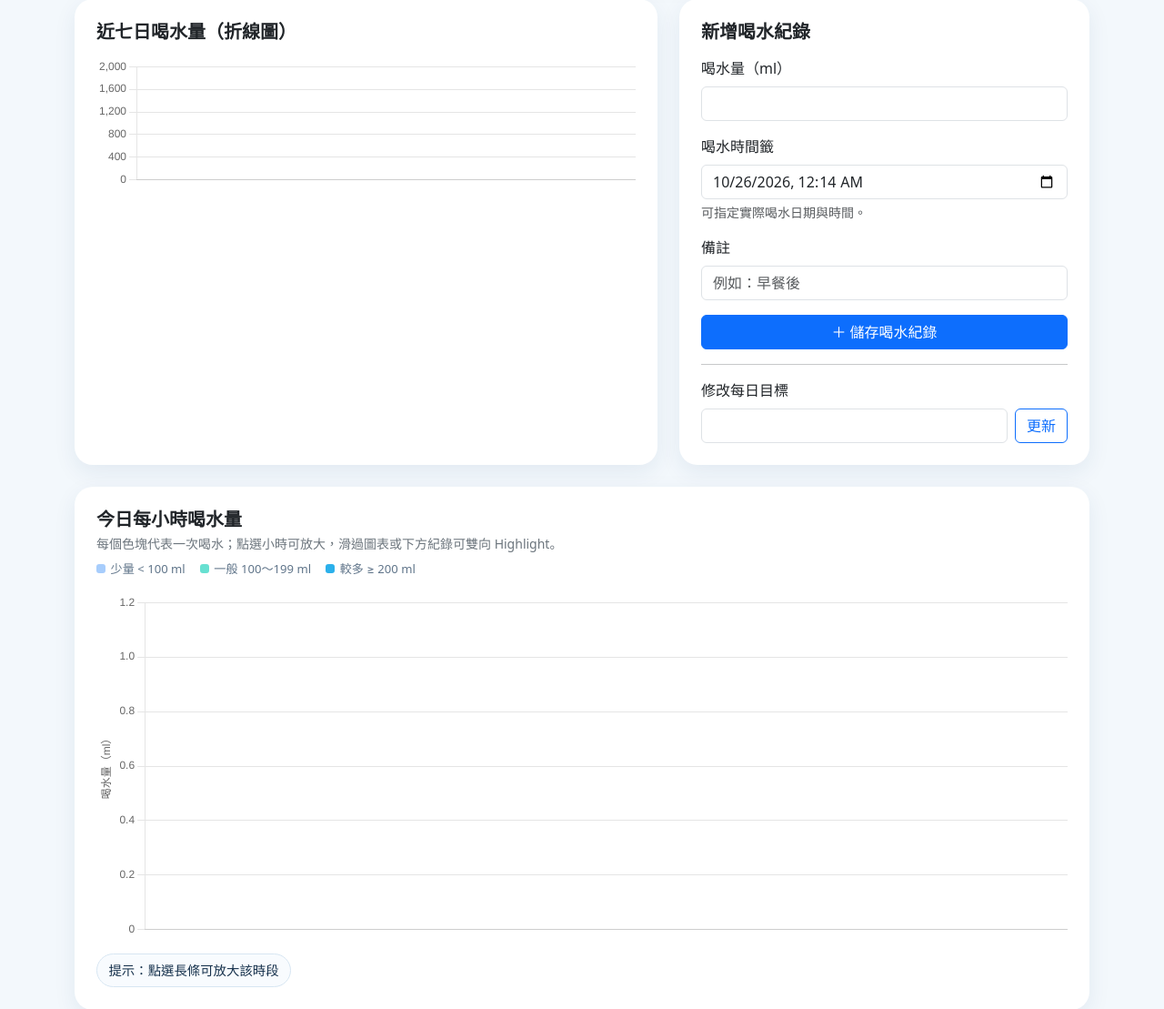
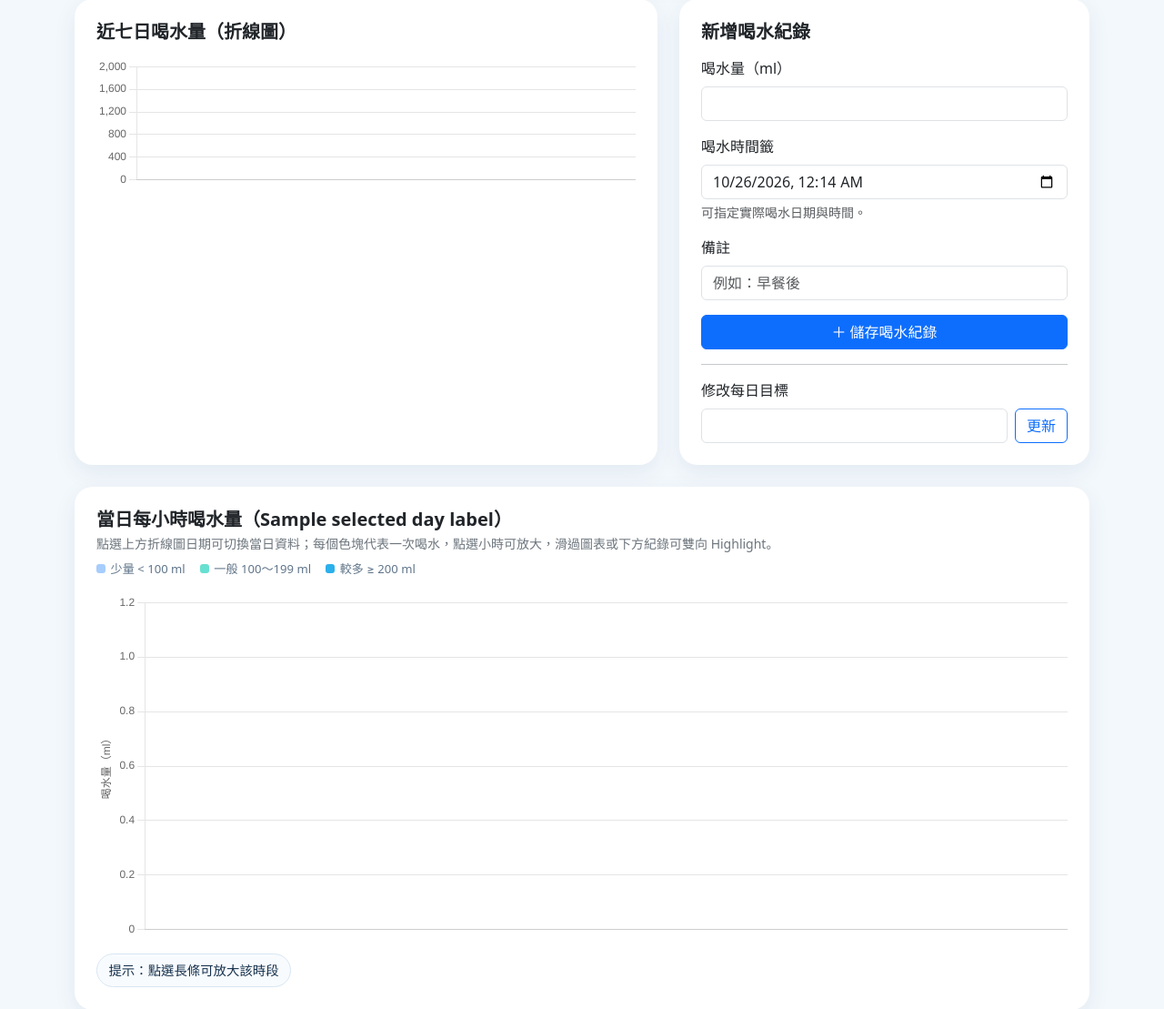
Before and after one commit to iot-superman/DjangoWaterCuppadDashBoard, a Django app: template templates/myapp/dashboard.html in a window 1280 px wide. Shown: the part 591-1700 px from the top of the page at 91% size. Run offline with Django 5.2, Linux system fonts and the light colour scheme; tables that the repository leaves empty hold one stand-in row (values such as "Sample post"); the template is opened without the code that fills it: values that come from a table or form of the project are taken from there, most other values are stand-ins (such as "Sample title", 1, 10 or a date in 2020).

Commit message:
feat: select daily hourly water records from seven-day chart

```diff
--- a/templates/myapp/dashboard.html
+++ b/templates/myapp/dashboard.html
@@ -156,9 +156,9 @@
   <div class="card p-4 mb-4 hourly-chart-card">
     <div class="hourly-chart-toolbar mb-2">
       <div>
-        <h2 class="h5 fw-bold mb-1">今日每小時喝水量</h2>
+        <h2 class="h5 fw-bold mb-1">當日每小時喝水量（{{ selected_day_label }}）</h2>
         <div class="text-secondary small">
-          每個色塊代表一次喝水；點選小時可放大，滑過圖表或下方紀錄可雙向 Highlight。
+          點選上方折線圖日期可切換當日資料；每個色塊代表一次喝水，點選小時可放大，滑過圖表或下方紀錄可雙向 Highlight。
         </div>
       </div>
       <button id="resetHourZoom" type="button" class="btn btn-sm btn-outline-primary d-none">
@@ -196,7 +196,10 @@
 <script src="https://cdn.jsdelivr.net/npm/chart.js@4.5.0/dist/chart.umd.min.js"></script>
 <script>
   // 後端先產生固定七日資料，前端只負責繪製折線圖。
-  new Chart(document.getElementById('waterChart'), {type:'line',data:{labels:{{ chart_labels|safe }},datasets:[{label:'喝水量（ml）',data:{{ chart_values|safe }},fill:true,tension:.35,borderColor:'#0d6efd',backgroundColor:'rgba(13,110,253,.12)',pointBackgroundColor:'#0d6efd'}]},options:{responsive:true,plugins:{legend:{display:false}},scales:{y:{beginAtZero:true,suggestedMax:2000}}}});
+  // V6：日期與七日資料順序一致，點選折線圖後帶 day 參數重新載入。
+  const chartDates = {{ chart_dates|safe }};
+  const selectedDay = '{{ selected_day|escapejs }}';
+  new Chart(document.getElementById('waterChart'), {type:'line',data:{labels:{{ chart_labels|safe }},datasets:[{label:'喝水量（ml）',data:{{ chart_values|safe }},fill:true,tension:.35,borderColor:'#0d6efd',backgroundColor:'rgba(13,110,253,.12)',pointBackgroundColor:chartDates.map(day=>day===selectedDay?'#f97316':'#0d6efd'),pointRadius:chartDates.map(day=>day===selectedDay?7:5)}]},options:{responsive:true,onClick(event,elements,chart){const points=chart.getElementsAtEventForMode(event,'nearest',{intersect:true},false);if(!points.length)return;const day=chartDates[points[0].index];if(!day)return;const url=new URL(window.location.href);url.searchParams.set('day',day);window.location.assign(url.toString());},onHover(event,elements){if(event.native?.target)event.native.target.style.cursor=elements.length?'pointer':'default';},plugins:{legend:{display:false}},scales:{y:{beginAtZero:true,suggestedMax:2000}}}});
 
   // ============================================================
   // UI V5：今日每小時喝水量互動圖
@@ -497,7 +500,7 @@
     const numericId = Number(recordId);
     const datasetIndex = findDatasetIndexByRecordId(numericId);
 
-    // 最近 20 筆可能包含昨天資料；昨天的資料不在「今日圖表」內。
+    // 最近 20 筆可能包含昨天資料；其他日期的資料不在「當日圖表」內。
     if (datasetIndex < 0) return;
 
     highlightedRecordId = numericId;
```
